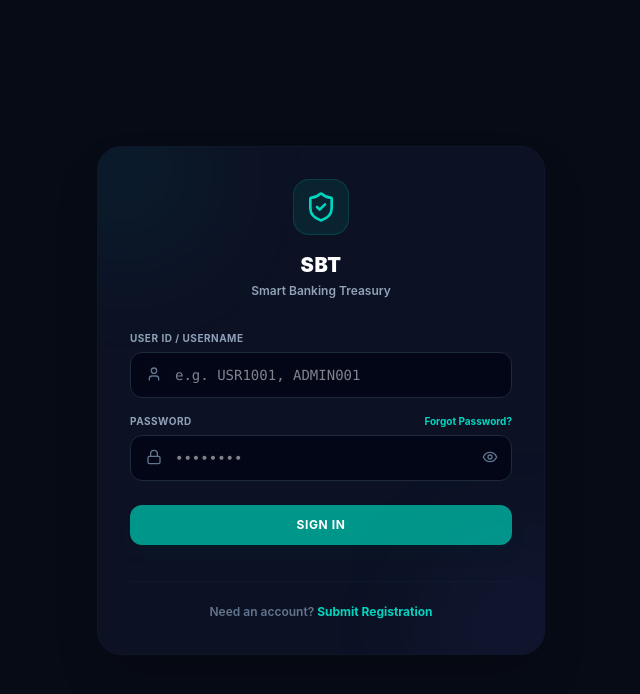
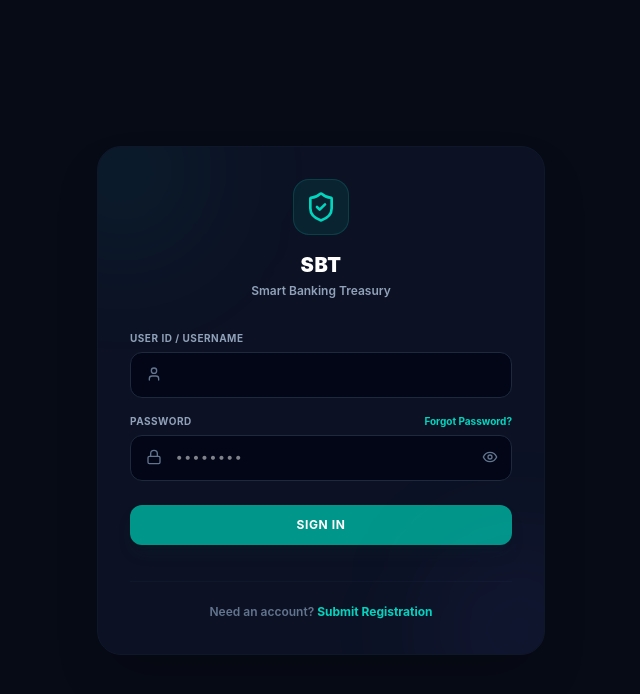
Before and after one commit to sbtrade/SBT-frontend, a React (Vite) app: page /login in a window 1280 px wide. Shown: the top 694 px of the page, without its empty margins (319-959 px from the left). Built offline with nearby package versions, Linux system fonts and the light colour scheme; no server answers.

Commit message:
feat: remove default placeholder from login user id input

```diff
--- a/src/pages/Login.jsx
+++ b/src/pages/Login.jsx
@@ -303,7 +303,7 @@ export default function Login({ onLoginSuccess }) {
                 <input
                   type="text"
                   required
-                  placeholder="e.g. USR1001, ADMIN001"
+                  placeholder=""
                   value={userId}
                   onChange={(e) => setUserId(e.target.value)}
                   className="w-full bg-[#020617] border border-slate-800 focus:border-teal-500 text-white pl-11 pr-4 py-3 rounded-xl text-sm transition-all font-mono"
```
